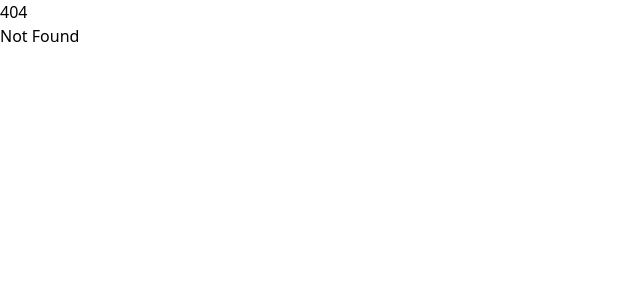
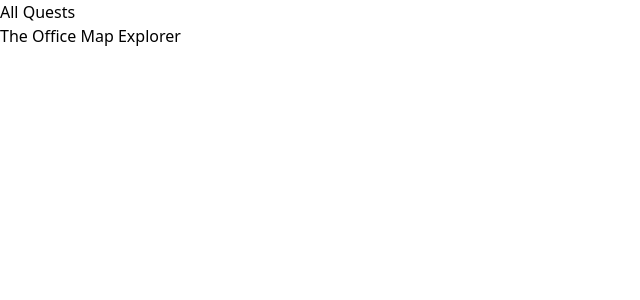
Before and after one commit to kn-kraken/globalworth-quest, a SvelteKit app: page /quests in a window 1280 px wide. Before the commit this address had no page. Shown: the top 300 px of the page, without its empty margins (0-640 px from the left). Built offline with nearby package versions, Linux system fonts and the light colour scheme.

Commit message:
implement routing

```diff
--- /dev/null
+++ b/src/routes/achievements/+page.svelte
@@ -0,0 +1 @@
+<h1>See if this works</h1>
--- /dev/null
+++ b/src/routes/events/+page.svelte
@@ -0,0 +1 @@
+<h1>See if this works</h1>
--- /dev/null
+++ b/src/routes/leaderboard/+page.svelte
@@ -0,0 +1 @@
+<h1>See if this works</h1>
--- /dev/null
+++ b/src/routes/quests/+page.server.js
@@ -0,0 +1,5 @@
+import { quests } from './data.js';
+
+export function load() {
+	return { quests };
+};
--- /dev/null
+++ b/src/routes/quests/+page.svelte
@@ -0,0 +1,11 @@
+<script>
+	let { data } = $props();
+</script>
+
+<h1>All Quests</h1>
+
+<ul>
+    {#each data.quests as quest}
+        <li>{quest.title}</li>
+    {/each}
+</ul>
--- /dev/null
+++ b/src/routes/quests/data.js
@@ -0,0 +1,3 @@
+export const quests = [
+    { "title": "The Office Map Explorer" }
+]
--- /dev/null
+++ b/src/routes/user/+page.svelte
@@ -0,0 +1 @@
+<h1>See if this works</h1>
```
Also changed, not shown: 1 other file (tests, documents, lock files or other folders).
